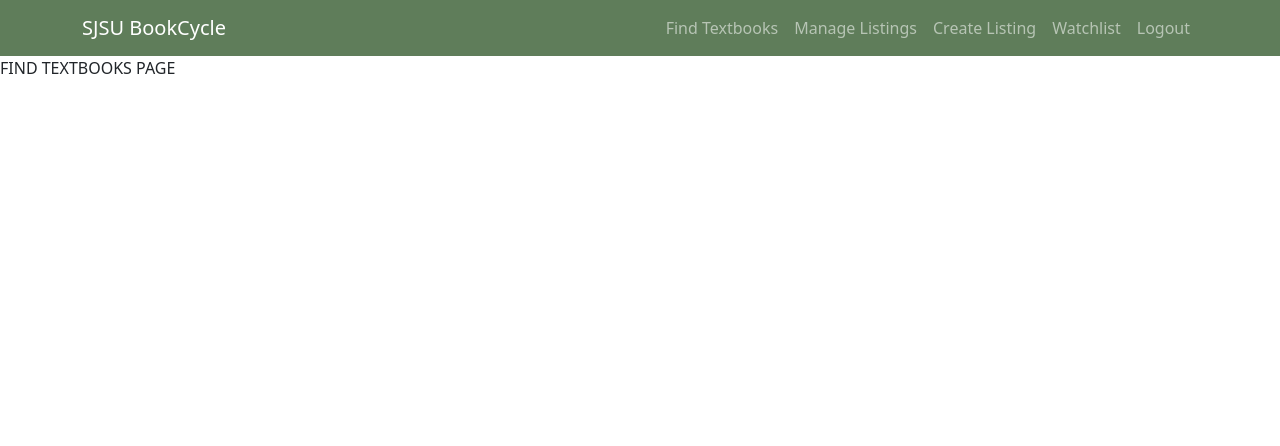
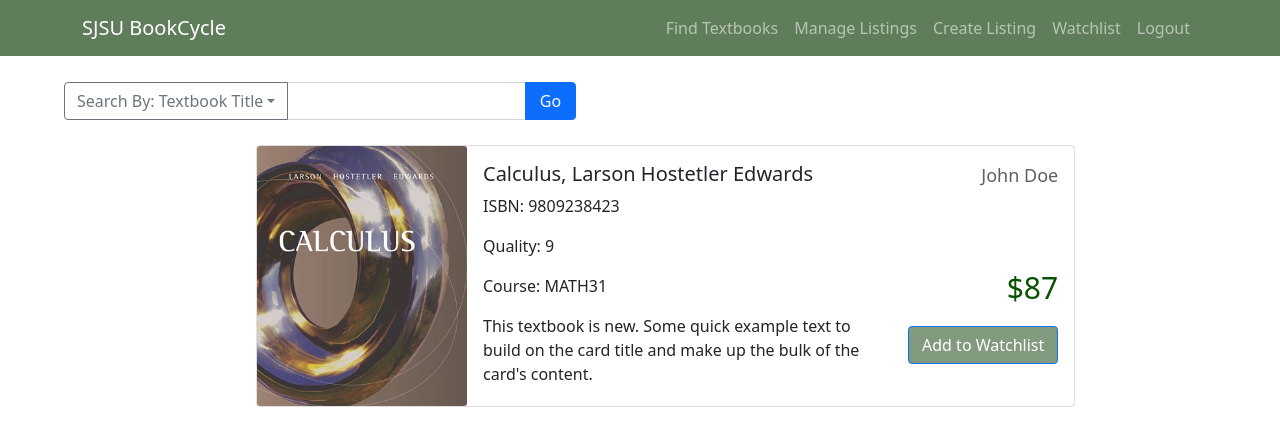
Before and after one commit to Annabel1054/CMPE133Project, a React (Create React App) app in the folder frontend/: page /findTextbooks in a window 1280 px wide. Shown: the top 446 px of the page. Built offline with nearby package versions, Linux system fonts and the light colour scheme.

Commit message:
Added search bar and created a textbook listing component

```diff
--- a/frontend/src/Components/FindTextbooks/findTextbooks.js
+++ b/frontend/src/Components/FindTextbooks/findTextbooks.js
@@ -1,11 +1,52 @@
 import LoggedInNavBar from "../Navbar/LoggedInNavbar";
+import TextbookListing from "../TextbookListing/TextbookListing";
+import React from "react";
+import { InputGroup, DropdownButton, Dropdown, FormControl, Button } from 'react-bootstrap';
+import './styles.css';
 
 export default function FindTextbooks() {
+    const [searchBy, setSearchBy] = React.useState('Textbook Title');
+    const [result, setResult] = React.useState('');
+
+    const searchListings = () => {
+        // This is where we will call the textbook listings api to fetch textbooks.
+        console.log("Search");
+        console.log(searchBy);
+        console.log(result);
+    }
 
     return (
         <div>
             <LoggedInNavBar />
-            FIND TEXTBOOKS PAGE
+            <InputGroup className="searchBar">
+                <DropdownButton
+                    className="dropdownButton"
+                    variant="outline-secondary"
+                    title={'Search By: ' + searchBy}
+                >
+                    <Dropdown.Item onClick={(event) => { setSearchBy("Textbook Title") }}>Textbook Title</Dropdown.Item>
+                    <Dropdown.Divider />
+                    <Dropdown.Item onClick={(event) => { setSearchBy("ISBN") }}>ISBN</Dropdown.Item>
+                    <Dropdown.Divider />
+                    <Dropdown.Item onClick={(event) => { setSearchBy("Course") }}>Course</Dropdown.Item>
+                </DropdownButton>
+                <FormControl className="inputBox" onChange={(event) => { setResult(event.target.value) }} value={result} />
+                <Button className="goButton" onClick={searchListings}>
+                    Go
+                </Button>
+            </InputGroup>
+
+
+            <TextbookListing
+                title="Calculus"
+                author="Larson Hostetler Edwards"
+                isbn="9809238423"
+                quality="9"
+                course="MATH31"
+                description="This textbook is new."
+                price="87"
+                name="John Doe"
+            />
         </div >
     );
 };
--- /dev/null
+++ b/frontend/src/Components/FindTextbooks/styles.css
@@ -0,0 +1,15 @@
+.searchBar {
+    margin-top: 2%;
+    margin-left: 5%;
+    margin-right: 30%;
+    width: 40% !important;
+    margin-bottom: 2%;
+}
+
+.goButton {
+    width: 10%;
+}
+
+.dropdownButton {
+    width: 1000px;
+}
--- /dev/null
+++ b/frontend/src/Components/TextbookListing/TextbookListing.js
@@ -0,0 +1,33 @@
+import { Container, Button, Card, Text } from "react-bootstrap";
+import calculusImage from "./Calculus Textbook.jpg"
+import './styles.css';
+
+export default function TextbookListing(props) {
+    const { title, isbn, author, price, quality, description, course, name } = props;
+
+    return (
+        <div className="listingContainer">
+            <Card style={{ width: '80%' }}>
+                <Card.Img src={calculusImage} />
+                <Card.Body>
+                    <Card.Title>{title}, {author}</Card.Title>
+                    <Card.Text>ISBN: {isbn}</Card.Text>
+                    <Card.Text>Quality: {quality}</Card.Text>
+                    <Card.Text>Course: {course}</Card.Text>
+                    <Card.Text>
+                        {description} Some quick example text to build on the card title and make up the bulk of
+                        the card's content.
+                    </Card.Text>
+                </Card.Body>
+                <Card.Body className="rightSection">
+                    <Card.Text className="sellerName">{name}</Card.Text>
+                    <div>
+                        <Card.Text className="price">${price}</Card.Text>
+                        <Button style={{ width: '150px', backgroundColor: '#829A7E' }} variant="primary">Add to Watchlist</Button>
+                    </div>
+
+                </Card.Body>
+            </Card>
+        </div>
+    );
+}
--- /dev/null
+++ b/frontend/src/Components/TextbookListing/styles.css
@@ -0,0 +1,31 @@
+.listingContainer {
+    margin-left: 20%;
+}
+
+.card {
+    flex-direction: row !important;
+}
+
+.card img {
+    /* width: 22%;
+    height: auto; */
+    width: 210px;
+    height: 260px;
+}
+
+.price {
+    font-size: 30px;
+    color: #095203;
+    float: right;
+    margin-top: 60px;
+}
+
+.rightSection {
+    float: right;
+}
+
+.sellerName {
+    color: #606060;
+    font-size: 18px;
+    text-align: right;
+}
```
Also changed, not shown: frontend/src/Components/TextbookListing/Calculus Textbook.jpg (added).
